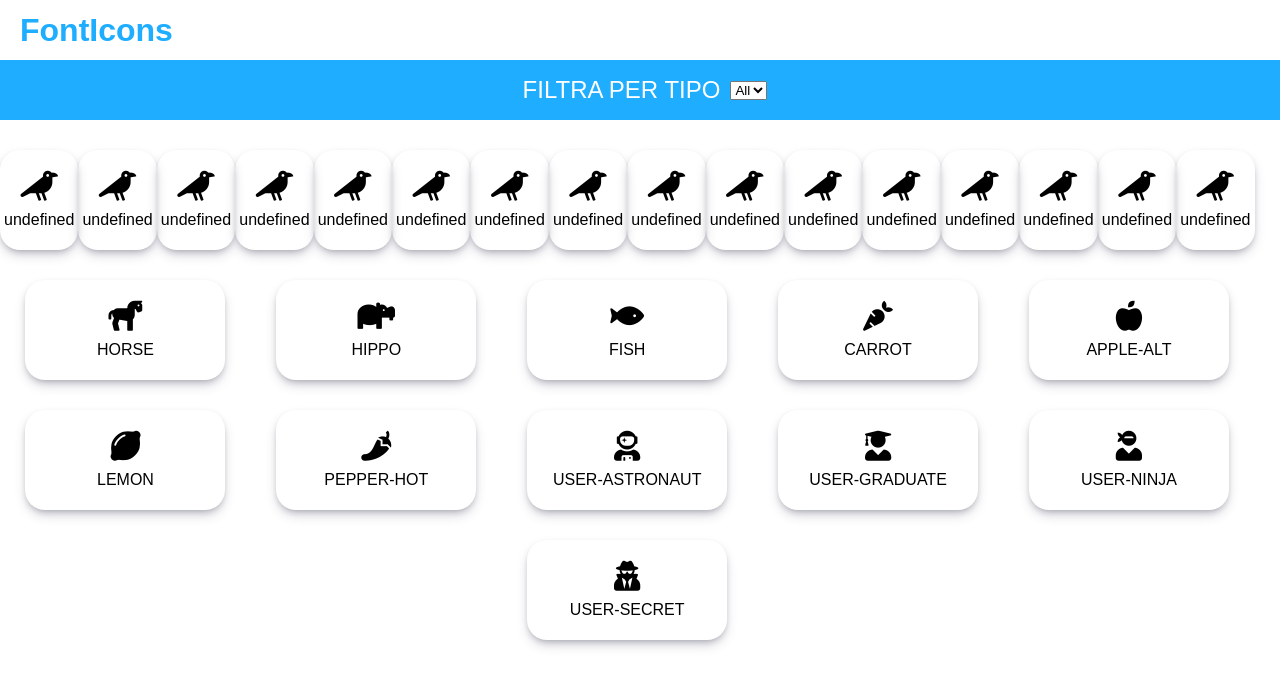
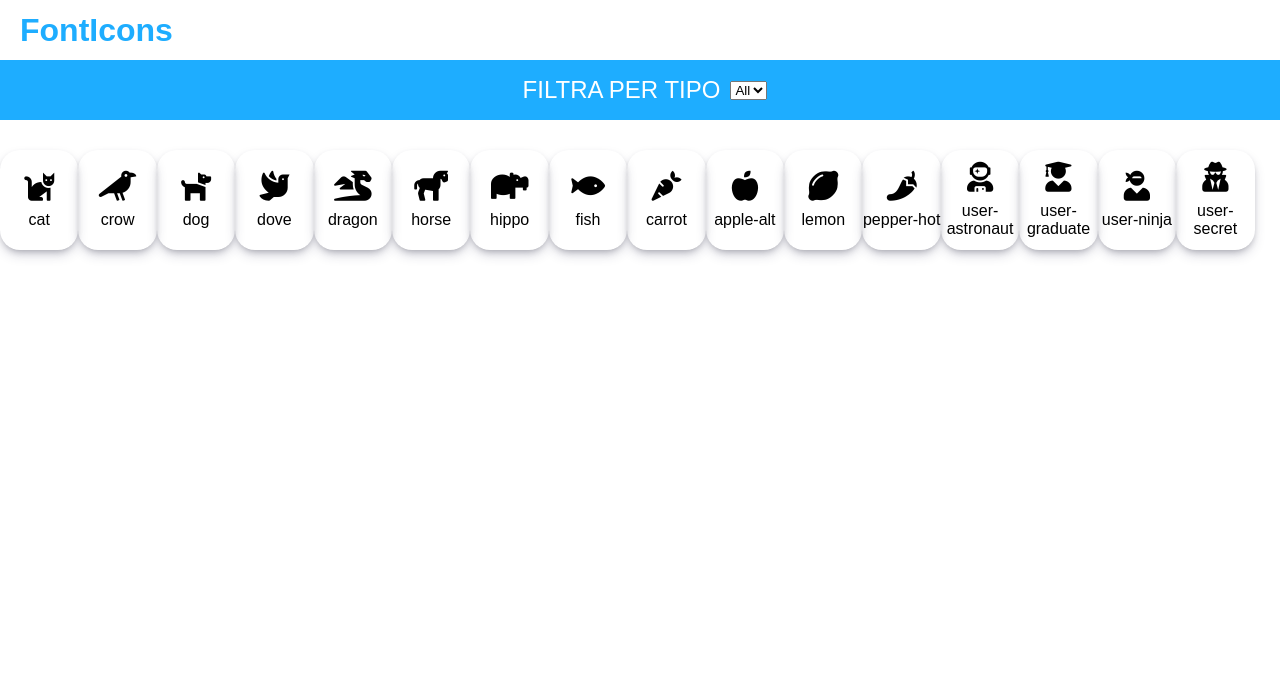
Before and after one commit to Marcotexcode/js-es6-icons, a plain HTML site: page index.html in a window 1280 px wide. Drawn offline with Linux system fonts and the light colour scheme.

Commit message:
add icon

```diff
--- a/css/style.css
+++ b/css/style.css
@@ -45,7 +45,7 @@ main {
 
 }
 
-main .row {
+.row {
     margin-top: 30px;
     display: flex;
     justify-content: space-around;
--- a/index.html
+++ b/index.html
@@ -23,8 +23,8 @@
             </div>
         </header>
 
-        <main>
-            <div id="icons" class="row">
+        <main id="icons" class="row">
+            <!-- <div id="icons" class="row"> -->
                 <!-- <div class="box1">
                     <span><i class="fas fa-cat"></i><p>CAT</p></span>
                 </div>
@@ -40,9 +40,9 @@
                 <div class="box1">
                     <span><i class="fas fa-dragon"></i><p>DRAGON</p></span>
                 </div> -->
-            </div>
+            <!-- </div> -->
 
-            <div class="row">
+            <!-- <div class="row">
                 <div class="box1">
                     <span><i class="fas fa-horse"></i><p>HORSE</p></span>
                 </div>
@@ -82,7 +82,7 @@
                 <div class="box1">
                     <span><i class="fas fa-user-secret"></i><p>USER-SECRET</p></span>
                 </div>
-            </div>
+            </div> -->
         </main>
 
     </div>
--- a/js/script.js
+++ b/js/script.js
@@ -2,97 +2,97 @@
 const icons = [
     {
       name: 'cat',
-      prefix: 'fa-',
+      prefix: 'fa-cat',
       type: 'animal',
       family: 'fas',
     },
     {
       name: 'crow',
-      prefix: 'fa-',
+      prefix: 'fa-crow',
       type: 'animal',
       family: 'fas',
     },
     {
       name: 'dog',
-      prefix: 'fa-',
+      prefix: 'fa-dog',
       type: 'animal',
       family: 'fas',
     },
     {
       name: 'dove',
-      prefix: 'fa-',
+      prefix: 'fa-dove',
       type: 'animal',
       family: 'fas',
     },
     {
       name: 'dragon',
-      prefix: 'fa-',
+      prefix: 'fa-dragon',
       type: 'animal',
       family: 'fas',
     },
     {
       name: 'horse',
-      prefix: 'fa-',
+      prefix: 'fa-horse',
       type: 'animal',
       family: 'fas',
     },
     {
       name: 'hippo',
-      prefix: 'fa-',
+      prefix: 'fa-hippo',
       type: 'animal',
       family: 'fas',
     },
     {
       name: 'fish',
-      prefix: 'fa-',
+      prefix: 'fa-fish',
       type: 'animal',
       family: 'fas',
     },
     {
       name: 'carrot',
-      prefix: 'fa-',
+      prefix: 'fa-carrot',
       type: 'vegetable',
       family: 'fas',
     },
     {
       name: 'apple-alt',
-      prefix: 'fa-',
+      prefix: 'fa-apple-alt',
       type: 'vegetable',
       family: 'fas',
     },
     {
       name: 'lemon',
-      prefix: 'fa-',
+      prefix: 'fa-lemon',
       type: 'vegetable',
       family: 'fas',
     },
     {
       name: 'pepper-hot',
-      prefix: 'fa-',
+      prefix: 'fa-pepper-hot',
       type: 'vegetable',
       family: 'fas',
     },
     {
       name: 'user-astronaut',
-      prefix: 'fa-',
+      prefix: 'fa-user-astronaut',
       type: 'user',
       family: 'fas',
     },
     {
       name: 'user-graduate',
-      prefix: 'fa-',
+      prefix: 'fa-user-graduate',
       type: 'user',
       family: 'fas',
     },
     {
       name: 'user-ninja',
-      prefix: 'fa-',
+      prefix: 'fa-user-ninja',
       type: 'user',
       family: 'fas',
     },
     {
       name: 'user-secret',
-      prefix: 'fa-',
+      prefix: 'fa-user-secret',
       type: 'user',
       family: 'fas',
     },
@@ -102,10 +102,9 @@ const icons = [
 
     document.getElementById('icons').innerHTML +=
 
-
     `
         <div class="box1">
-            <span><i class="fas fa-crow"></i><p>${element.nome}</p></span>
+            <span><i class="${element.prefix} ${element.family}"></i><p>${element.name}</p></span>
         </div>
 
     `
```
